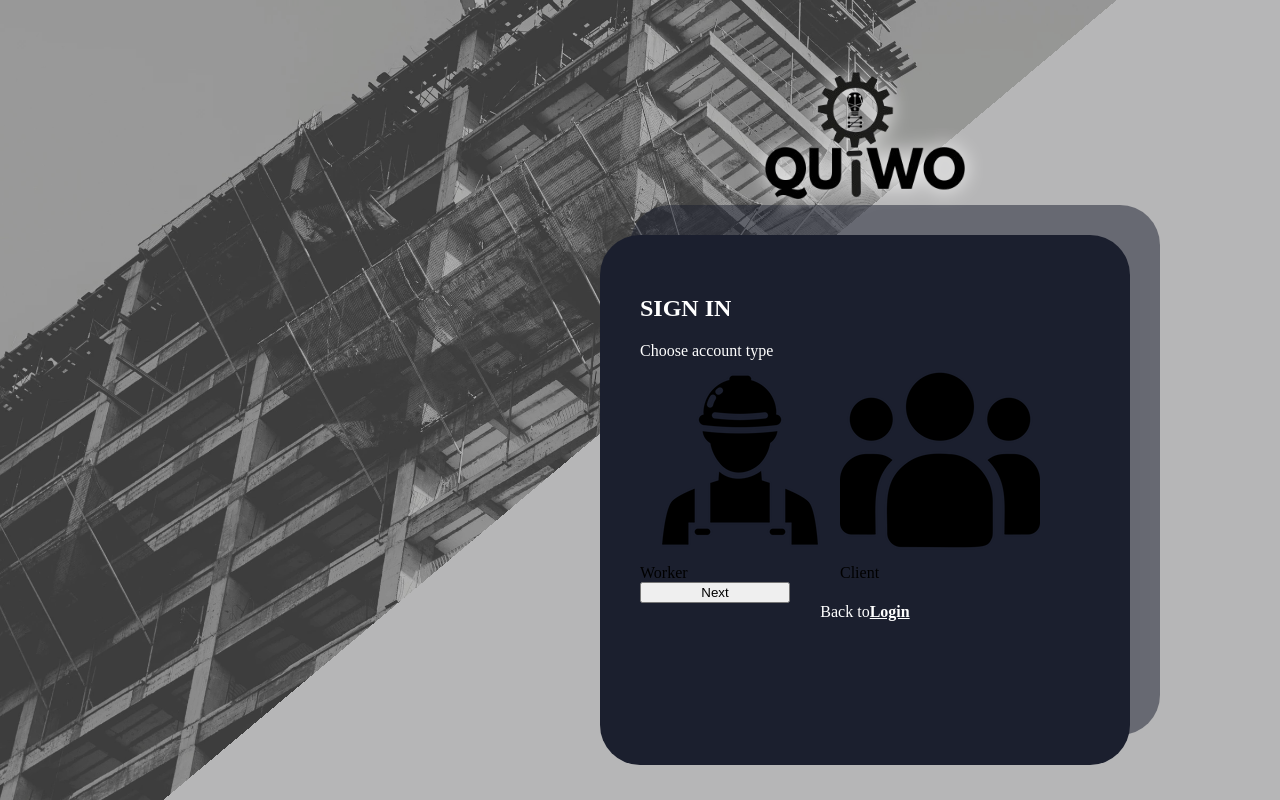
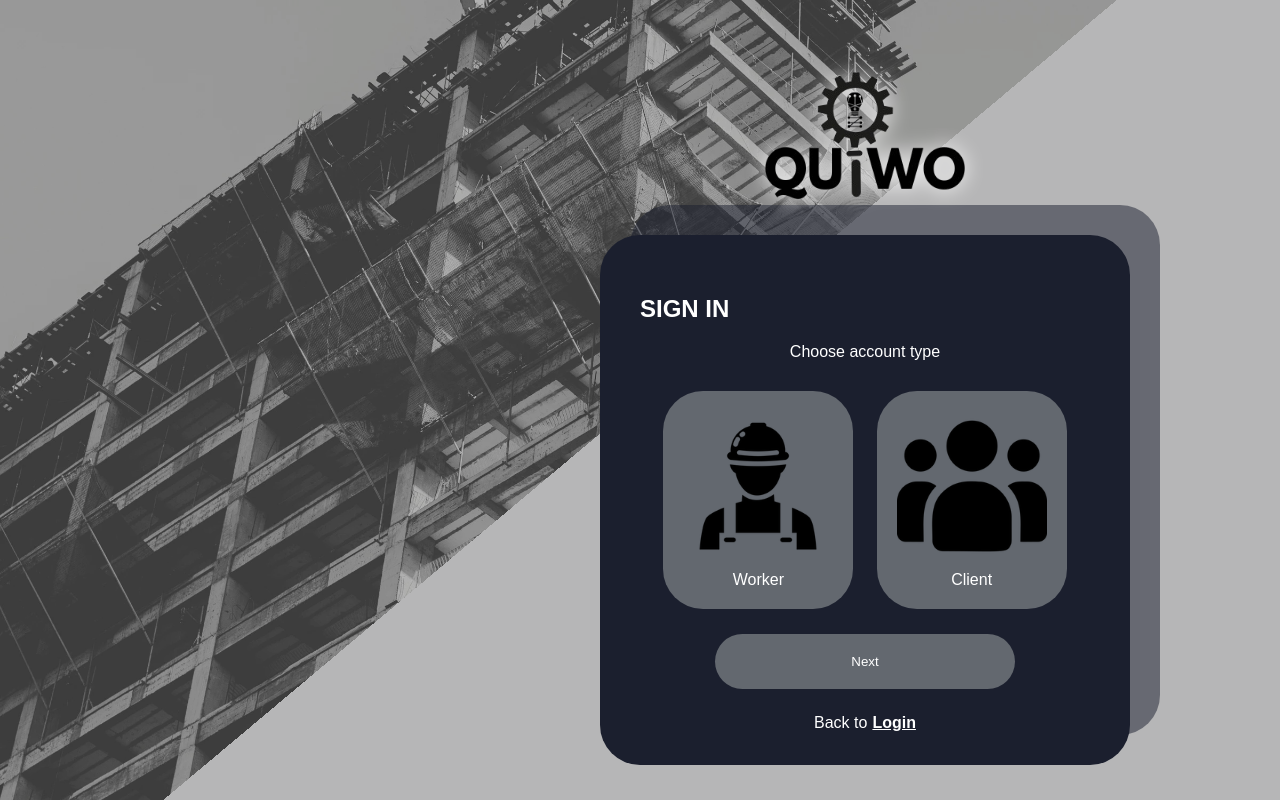
Before and after one commit to andreiDiazSimon/e-commerce, a React (Vite) app in the folder front-end/: page / in a window 1280 px wide. Built offline with nearby package versions, Linux system fonts and the light colour scheme.

Commit message:
made ChooseAccountType component with simple styles

```diff
--- a/front-end/src/ChooseAccountType.jsx
+++ b/front-end/src/ChooseAccountType.jsx
@@ -2,6 +2,8 @@ import workerImg from './assets/worker.png'
 import clientImg from './assets/client.png'
 import loginBg from './assets/login-or-signin-bgi.png';
 import logo from './assets/logo.png';
+import './style.css'
+import './styles/ChooseAccountType.css'
 
 export default function ChooseAccountType() {
   return (
@@ -74,22 +76,31 @@ export default function ChooseAccountType() {
             flexDirection: 'column',
           }}
         >
-          <h2 style={{ color: 'white', }}>SIGN IN</h2>
-          <div style={{ color: 'white' }}>Choose account type</div>
-          <div style={{ display: 'flex' }}>
-            <div><img src={workerImg} alt="" /><div>Worker</div></div>
-            <div><img src={clientImg} alt="" /><div>Client</div></div>
+          <h2 style={{ color: 'white', marginBottom: '20px', fontFamily: 'Arial, sans-serif', fontWeight: '900' }}>SIGN IN</h2>
+          <div style={{ display: 'flex', justifyContent: 'center', marginBottom: '30px', color: 'white' }}>Choose account type</div>
+
+
+          <div className="card-container">
+            <div className="card">
+              <img src={workerImg} alt="Worker" className="card-image"></img >
+              <div className="card-text">Worker</div>
+            </div>
+
+            <div className="card">
+              <img src={clientImg} alt="Client" className="card-image"></img >
+              <div className="card-text">Client</div>
+            </div>
           </div>
-          <button style={{ width: '150px', }}>
-            Next
-          </button>
 
+          <div className="button-container">
+            <button className="next-button">Next</button>
+          </div>
 
 
           <div style={{ display: 'flex', justifyContent: 'center', alignItems: 'center', }}>
             <div style={{ color: 'white' }}>
               Back to
-              <span style={{ nLeft: '5px', fontWeight: 'bold' }}>
+              <span style={{ marginLeft: '5px', fontWeight: 'bold' }}>
                 <a href="#" style={{ color: 'white', textDecoration: 'underline', cursor: 'pointer' }}>
                   Login
                 </a>
--- a/front-end/src/Zeus.jsx
+++ b/front-end/src/Zeus.jsx
@@ -1,4 +1,5 @@
-import React, { useState } from 'react';
+import { useState } from 'react';
+import './style.css'
 
 export default function Zeus() {
   const [role, setRole] = useState('');
--- a/front-end/src/style.css
+++ b/front-end/src/style.css
@@ -1,3 +1,3 @@
-#choice{
-    color: blue;
+* {
+  font-family: sans-serif;
 }
--- /dev/null
+++ b/front-end/src/styles/ChooseAccountType.css
@@ -0,0 +1,58 @@
+.button-container {
+  margin-bottom: 25px;
+  display: flex;
+  justify-content: center;
+  align-items: center;
+}
+
+.next-button {
+  width: 300px;
+  padding: 20px;
+  background: #63686f;
+  border-radius: 40px;
+  font-family: sans-serif;
+  color: white;
+  border: none;
+  cursor: pointer;
+  transition: all 0.3s;
+  /* Apply transition to all properties */
+}
+
+.next-button:hover {
+  background: #aeaeae;
+  color: black;
+}
+
+
+
+.card-container {
+  display: flex;
+  justify-content: space-evenly;
+  width: 100%;
+  margin-bottom: 25px;
+}
+
+.card {
+  border-radius: 40px;
+  padding: 20px;
+  background: #63686f;
+  display: flex;
+  flex-direction: column;
+  align-items: center;
+  text-align: center;
+}
+
+.card:hover {
+  background-color: #aeaeae;
+  transition: all 0.3s;
+}
+
+
+.card-image {
+  width: 150px;
+  margin-bottom: 10px;
+}
+
+.card-text {
+  color: white;
+}
```
